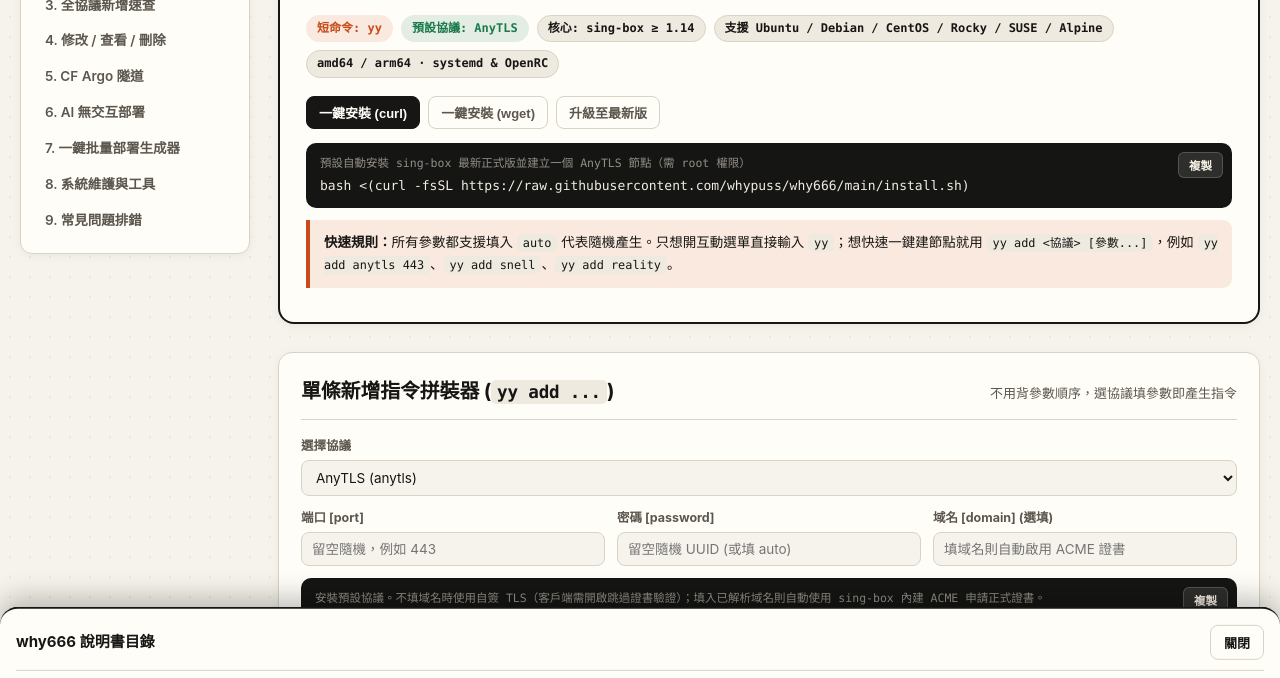
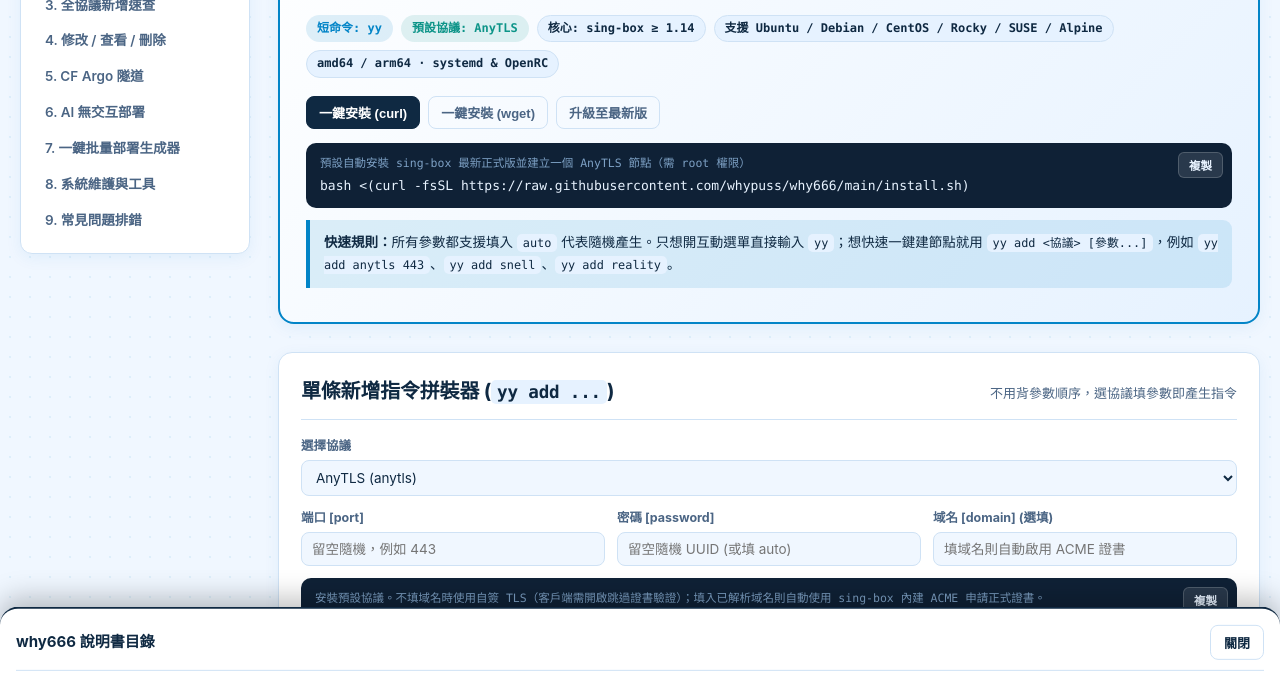
Before and after one commit to whypuss/why666, a plain HTML site: page docs/index.html in a window 1280 px wide. Shown: the part 213-891 px from the top of the page. Drawn offline with Linux system fonts and the light colour scheme.

Commit message:
style: switch docs theme to light blue and white palette

```diff
--- a/docs/index.html
+++ b/docs/index.html
@@ -7,47 +7,47 @@
   <meta name="description" content="why666 官方使用說明書：完整收錄所有 sing-box 協議新增指令（AnyTLS、Snell v6、NaiveProxy、VLESS-REALITY、Hysteria2 等）、單條指令拼裝器、CF Argo 隧道、AI 無交互部署與排錯指南。" />
   <style>
     :root {
-      --bg: #f6f3ec;
-      --bg-dot: rgba(23, 22, 20, 0.06);
-      --surface: #fffdf8;
-      --surface-2: #efeae0;
-      --ink: #171614;
-      --muted: #5c574e;
-      --border: #d9d2c5;
-      --accent: #c84b1a;
-      --accent-soft: rgba(200, 75, 26, 0.11);
+      --bg: #f0f7ff;
+      --bg-dot: rgba(2, 132, 199, 0.08);
+      --surface: #ffffff;
+      --surface-2: #e6f2ff;
+      --ink: #0f2942;
+      --muted: #4b6584;
+      --border: #cfe2f5;
+      --accent: #0284c7;
+      --accent-soft: rgba(2, 132, 199, 0.12);
       --accent-ink: #ffffff;
-      --ok: #1b7a4c;
-      --ok-soft: rgba(27, 122, 76, 0.12);
-      --warn: #a15c07;
-      --warn-soft: rgba(161, 92, 7, 0.12);
-      --code-bg: #151614;
-      --code-ink: #f1ece1;
-      --code-muted: #938e84;
-      --shadow: 0 2px 10px rgba(23, 22, 20, 0.05);
+      --ok: #0d9488;
+      --ok-soft: rgba(13, 148, 136, 0.12);
+      --warn: #d97706;
+      --warn-soft: rgba(217, 119, 6, 0.12);
+      --code-bg: #0f2136;
+      --code-ink: #e8f3ff;
+      --code-muted: #7da0c4;
+      --shadow: 0 4px 16px rgba(14, 116, 194, 0.07);
       --radius: 12px;
       --mono: "JetBrains Mono", "SFMono-Regular", Menlo, Monaco, Consolas, monospace;
       --sans: "Noto Sans TC", "PingFang TC", "Microsoft JhengHei", -apple-system, BlinkMacSystemFont, sans-serif;
     }
     .dark {
-      --bg: #111210;
-      --bg-dot: rgba(255, 255, 255, 0.045);
-      --surface: #191b18;
-      --surface-2: #232621;
-      --ink: #ece8df;
-      --muted: #9f9a8f;
-      --border: #2e322b;
-      --accent: #ef6d3b;
-      --accent-soft: rgba(239, 109, 59, 0.16);
-      --accent-ink: #111210;
-      --ok: #38c17c;
-      --ok-soft: rgba(56, 193, 124, 0.16);
-      --warn: #f0b44c;
-      --warn-soft: rgba(240, 180, 76, 0.16);
-      --code-bg: #0b0c0a;
-      --code-ink: #e8e2d5;
-      --code-muted: #7c776e;
-      --shadow: 0 4px 16px rgba(0, 0, 0, 0.32);
+      --bg: #0b1422;
+      --bg-dot: rgba(147, 197, 253, 0.06);
+      --surface: #111f33;
+      --surface-2: #182b45;
+      --ink: #eaf3ff;
+      --muted: #8ea9c9;
+      --border: #233b5c;
+      --accent: #38bdf8;
+      --accent-soft: rgba(56, 189, 248, 0.16);
+      --accent-ink: #082032;
+      --ok: #2dd4bf;
+      --ok-soft: rgba(45, 212, 191, 0.16);
+      --warn: #fbbf24;
+      --warn-soft: rgba(251, 191, 36, 0.16);
+      --code-bg: #070e18;
+      --code-ink: #e2efff;
+      --code-muted: #6c8bb0;
+      --shadow: 0 4px 18px rgba(0, 0, 0, 0.35);
     }
     * { box-sizing: border-box; -webkit-tap-highlight-color: transparent; }
     html { scroll-behavior: smooth; overflow-x: clip; }
@@ -219,8 +219,8 @@
     /* Main Content */
     .main { display: flex; flex-direction: column; gap: 28px; min-width: 0; }
     .hero {
-      background: var(--surface);
-      border: 2px solid var(--ink);
+      background: linear-gradient(135deg, var(--surface) 0%, var(--surface-2) 100%);
+      border: 2px solid var(--accent);
       border-radius: 16px;
       padding: 26px 26px 22px;
       box-shadow: var(--shadow);
@@ -312,7 +312,7 @@
       right: 9px;
       top: 9px;
       background: rgba(255, 255, 255, 0.11);
-      color: #f3ede2;
+      color: #e8f3ff;
       border: 1px solid rgba(255, 255, 255, 0.18);
       border-radius: 6px;
       padding: 4px 10px;
@@ -425,7 +425,7 @@
     .mini-copy {
       flex-shrink: 0;
       background: rgba(255,255,255,0.12);
-      color: #f3ede2;
+      color: #e8f3ff;
       border: none;
       border-radius: 5px;
       padding: 4px 8px;
```
